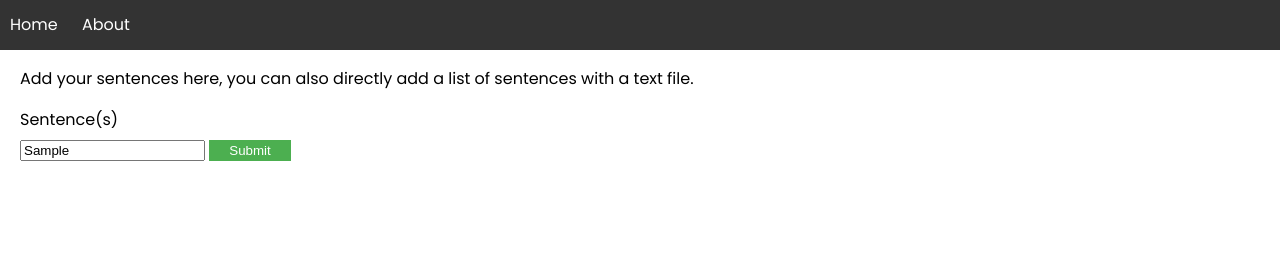
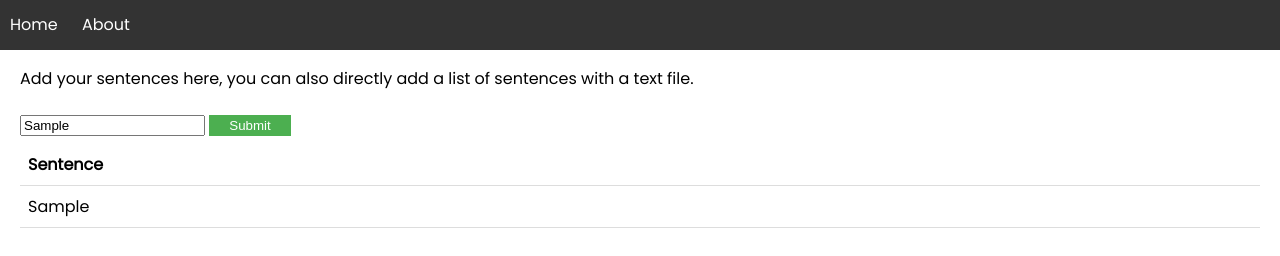
Before and after one commit to BaptisteP31/random_sentence_picker, a website built with webpack: page src/index.html in a window 1280 px wide. Both pictures are taken after typing "Sample" into the empty fields and a click on the input "Submit". Built offline with nearby package versions, Linux system fonts and the light colour scheme.

Commit message:
Adds submit function
adds sentence to table, there is currently no check for empty sentence.

```diff
--- a/src/index.html
+++ b/src/index.html
@@ -16,12 +16,19 @@
     <div class="container">
         <p>Add your sentences here, you can also directly add a list of sentences with a text file.</p>
         <form>
-            <label for="sentence">Sentence(s)</label>
-            <br>
             <input type="text" name="sentence" id="sentence">
-            <input type="submit" value="Submit" onclick="javascript:void(0); return false;">
+            <input type="submit" id="submit-button" value="Submit" onclick="javascript:void(0); return false;">
         </form>
+
+        <table id="sentence-table">
+            <tr>
+                <th>Sentence</th>
+            </tr>
+        </table>
+
     </div>
+
+
 
 </body>
 </html>
--- a/src/index.js
+++ b/src/index.js
@@ -0,0 +1,5 @@
+import App from './modules/App.js'
+
+document.addEventListener('DOMContentLoaded', () => {
+    let app = new App();
+});
--- /dev/null
+++ b/src/modules/App.js
@@ -0,0 +1,29 @@
+export default class App {
+    constructor() {
+        this.name = 'App';
+        this.sentenceList = [];
+        this.sentenceTable = document.querySelector('#sentence-table');
+        this.submitButton = document.querySelector('#submit-button');
+
+        this.init();
+    }
+
+    init() {
+        console.log(`${this.name} initialized`);
+        this.submitButton.addEventListener('click', () => {
+            let sentence = document.getElementById('sentence').value;
+            this.addSentence(sentence);
+        });
+    }
+
+    addSentence(sentence) {
+        this.sentenceList.push(sentence);
+        let sentenceRow = document.createElement('tr');
+        let sentenceData = document.createElement('td');
+        sentenceData.innerText = sentence;
+        sentenceRow.appendChild(sentenceData);
+        this.sentenceTable.appendChild(sentenceRow);
+    }
+
+
+}
--- a/src/stylesheets/style.css
+++ b/src/stylesheets/style.css
@@ -1,5 +1,6 @@
 @import url('navbar.css');
 @import url('form.css');
+@import url('table.css');
 
 @font-face {
     font-family: 'Poppins';
--- /dev/null
+++ b/src/stylesheets/table.css
@@ -0,0 +1,12 @@
+table {
+    border-collapse: collapse;
+    width: 100%;
+    text-align: left;
+    margin: 0 auto;
+}
+
+th, td {
+    padding: 8px;
+    text-align: left;
+    border-bottom: 1px solid #ddd;
+}
```
